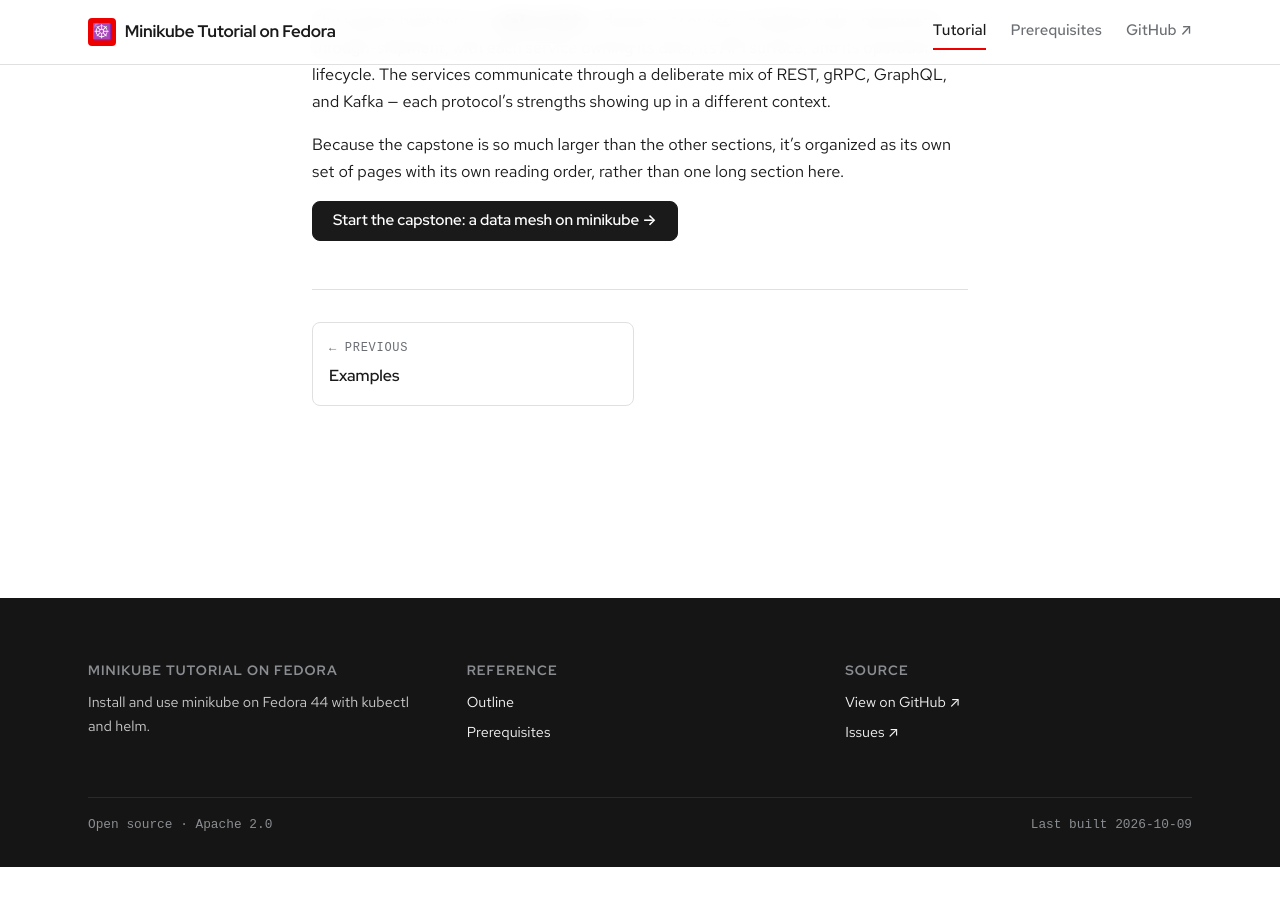
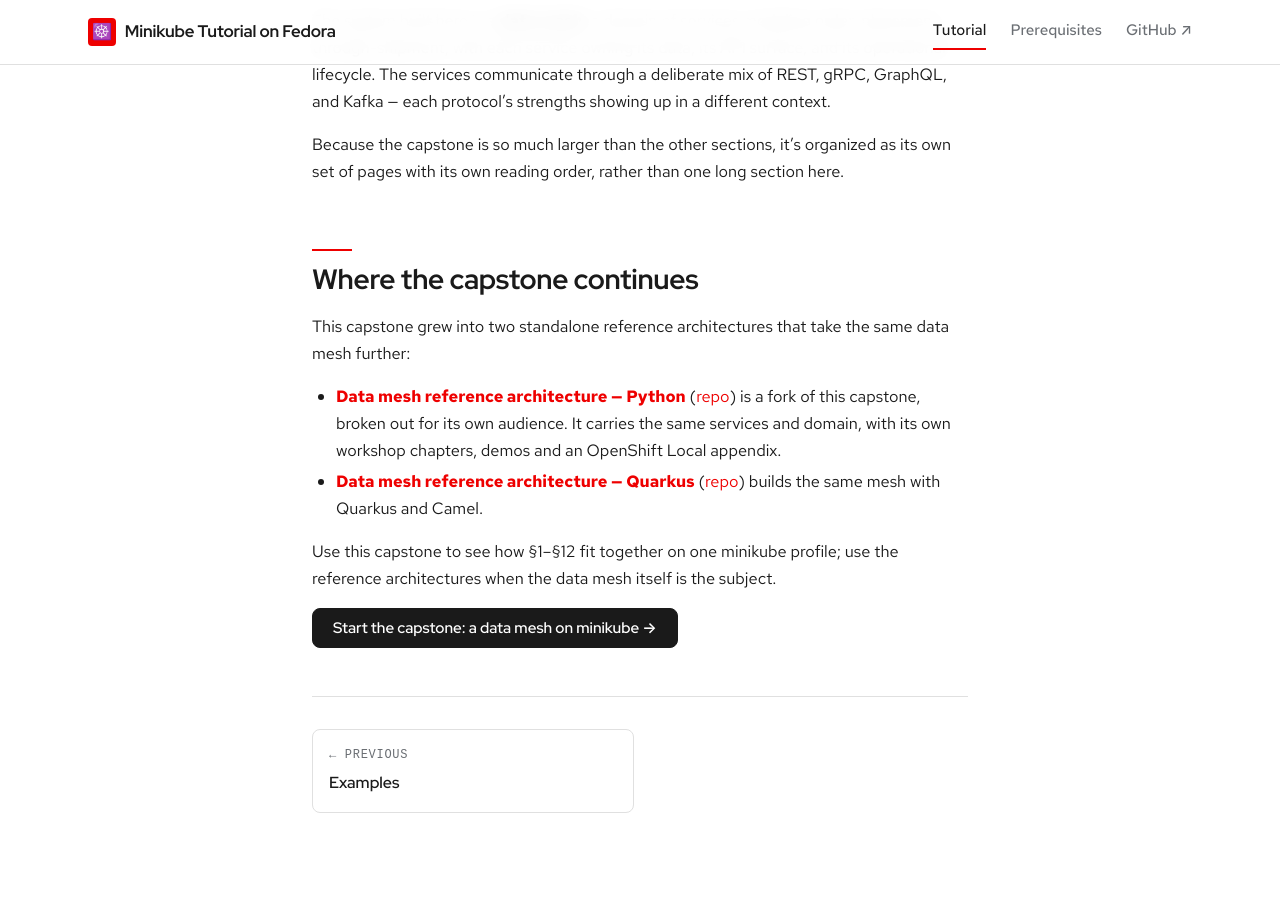
Before and after one commit to patterncatalyst/minikube-on-fedora, a Jekyll site: the page built from _docs/17-capstone.md, in a window 1280 px wide and 900 px high, scrolled down 650 px. Built offline with Jekyll 4.4.1, drawn with Linux system fonts in a browser that asks for light colours; some web fonts are replaced; before the commit the page ends 1517 px from its top, so only the background shows below that.

Commit message:
docs(r29): link the capstone to the Python and Quarkus data mesh reference architectures

```diff
--- a/_docs/17-capstone.md
+++ b/_docs/17-capstone.md
@@ -11,4 +11,22 @@
 
 Because the capstone is so much larger than the other sections, it's organized as its own set of pages with its own reading order, rather than one long section here.
 
+## Where the capstone continues
+
+This capstone grew into two standalone reference architectures that
+take the same data mesh further:
+
+- [**Data mesh reference architecture — Python**](https://patterncatalyst.github.io/datamesh-reference-arch-python/)
+  ([repo](https://github.com/patterncatalyst/datamesh-reference-arch-python))
+  is a fork of this capstone, broken out for its own audience. It
+  carries the same services and domain, with its own workshop
+  chapters, demos and an OpenShift Local appendix.
+- [**Data mesh reference architecture — Quarkus**](https://patterncatalyst.github.io/datamesh-reference-arch-quarkus/)
+  ([repo](https://github.com/patterncatalyst/datamesh-reference-arch-quarkus))
+  builds the same mesh with Quarkus and Camel.
+
+Use this capstone to see how §1–§12 fit together on one minikube
+profile; use the reference architectures when the data mesh itself
+is the subject.
+
 <p><a class="btn btn--primary" href="{{ '/capstone/data-mesh/' | relative_url }}">Start the capstone: a data mesh on minikube →</a></p>
```
Also changed, not shown: _capstone/data-mesh/00-index.md (+18 -0 lines), examples/17-capstone/README.md (+7 -1 lines).
